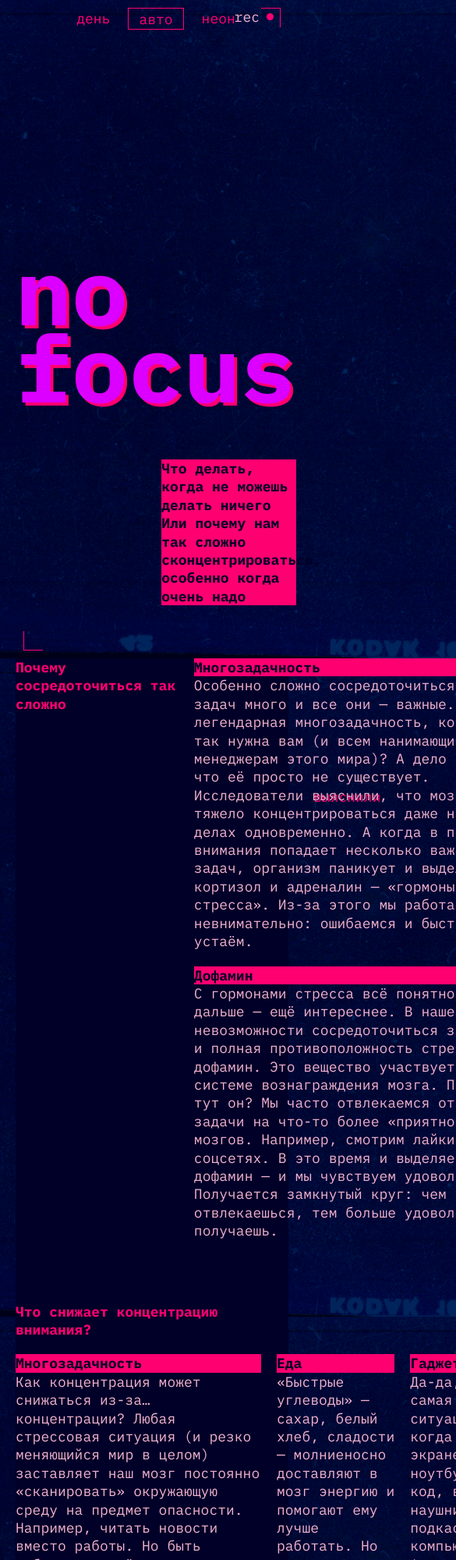
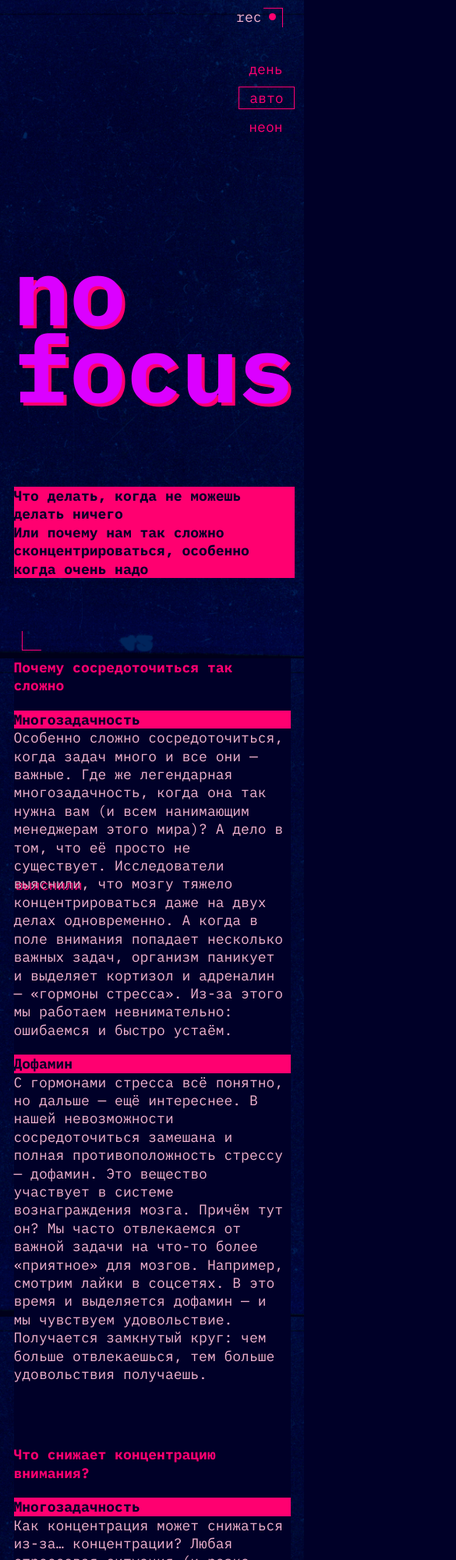
Before and after one commit to ledneev/slozhno-sosredotochitsya-fd, a plain HTML site: page index.html in a window 390 px wide. Shown: the top 2000 px of the page at 78% size, 585 px wide, since content can reach past the window. Drawn offline with Linux system fonts and the light colour scheme.

Commit message:
media query

```diff
--- a/index.html
+++ b/index.html
@@ -11,7 +11,8 @@
     <link rel="stylesheet" href="./styles/style.css" />
     <link rel="stylesheet" href="./styles/dark.css" />
     <link rel="stylesheet" href="./styles/light.css" />
-    <link rel="stylesheet" href="./styles/ui_kit.css">
+    <link rel="stylesheet" href="./styles/ui_kit.css" />
+    <link rel="stylesheet" href="./styles/media.css" />
     <title>Сложно сосредоточиться</title>
     <script src="./scripts/script.js"></script>
   </head>
@@ -54,9 +55,7 @@
       <section class="content">
         <div class="content-block">
           <div class="content-title">
-            <p class="content-title-text">
-              Почему сосредоточиться так сложно
-            </p>
+            <p class="content-title-text">Почему сосредоточиться так сложно</p>
           </div>
           <article class="content-article">
             <p class="content-article-text title-decor">Многозадачность</p>
@@ -64,11 +63,16 @@
               Особенно сложно сосредоточиться, когда задач много и все они —
               важные. Где же легендарная многозадачность, когда она так нужна
               вам (и всем нанимающим менеджерам этого мира)? А дело в том, что
-              её просто не существует. Исследователи <a href="https://pmc.ncbi.nlm.nih.gov/articles/PMC7075496/" class="text-link">выяснили</a>, что мозгу тяжело
-              концентрироваться даже на двух делах одновременно. А когда в поле
-              внимания попадает несколько важных задач, организм паникует и
-              выделяет кортизол и адреналин — «гормоны стресса». Из-за этого мы
-              работаем невнимательно: ошибаемся и быстро устаём.
+              её просто не существует. Исследователи
+              <a
+                href="https://pmc.ncbi.nlm.nih.gov/articles/PMC7075496/"
+                class="text-link"
+                >выяснили</a
+              >, что мозгу тяжело концентрироваться даже на двух делах
+              одновременно. А когда в поле внимания попадает несколько важных
+              задач, организм паникует и выделяет кортизол и адреналин —
+              «гормоны стресса». Из-за этого мы работаем невнимательно:
+              ошибаемся и быстро устаём.
             </p>
           </article>
           <article class="content-article">
@@ -86,9 +90,7 @@
           </article>
         </div>
         <div class="content__horizontal">
-          <p class="content-title-text">
-            Что снижает концентрацию внимания?
-          </p>
+          <p class="content-title-text">Что снижает концентрацию внимания?</p>
           <article class="horizontal-article">
             <p class="content-article-text title-decor">Многозадачность</p>
             <p class="content-text">
@@ -135,7 +137,9 @@
             <p class="content-article-text title-decor">
               5 простых (на самом деле не очень) советов
             </p>
-            <p class="content-article-text title-decor">Представьте небо и облака</p>
+            <p class="content-article-text title-decor">
+              Представьте небо и облака
+            </p>
             <p class="content-text">
               Или листья в ручье. Тут дело в лёгкой медитации, которая помогает
               успокоиться. Ведь часто именно тревожные мысли о сложных задачах
@@ -160,12 +164,15 @@
             <p class="content-article-text title-decor">Прогуляйтесь</p>
             <p class="content-text">
               Или даже пробегитесь. Лучше найти парк или лес: один эксперимент
-              <a href="https://www.sciencedirect.com/science/article/abs/pii/S0272494415000328" class="text-link">показал</a>, что созерцание природы повышает концентрацию, в то время
-              как после просмотра городских пейзажей она наоборот понижается.
-              Можно совместить прогулку с физическими упражнениями или бегом —
-              так в мозг поступит ещё больше кислорода и он будет лучше
-              работать. Но и простая двадцатиминутная прогулка — тоже отличный
-              вариант.
+              <a
+                href="https://www.sciencedirect.com/science/article/abs/pii/S0272494415000328"
+                class="text-link"
+                >показал</a
+              >, что созерцание природы повышает концентрацию, в то время как
+              после просмотра городских пейзажей она наоборот понижается. Можно
+              совместить прогулку с физическими упражнениями или бегом — так в
+              мозг поступит ещё больше кислорода и он будет лучше работать. Но и
+              простая двадцатиминутная прогулка — тоже отличный вариант.
             </p>
           </article>
           <article class="content-article">
@@ -196,35 +203,40 @@
               class="gallery-image"
               src="./images/ice-cream.png"
               alt="Изображение мороженого"
-           loading="lazy">
+              loading="lazy"
+            />
           </figure>
           <figure class="gallery-item">
             <img
               class="gallery-image"
               src="./images/street.png"
               alt="Изображение улицы"
-           loading="lazy">
+              loading="lazy"
+            />
           </figure>
           <figure class="gallery-item">
             <img
               class="gallery-image"
               src="./images/books.png"
               alt="Изображение стопки книг"
-           loading="lazy">
+              loading="lazy"
+            />
           </figure>
           <figure class="gallery-item">
             <img
               class="gallery-image"
               src="./images/sunset.png"
               alt="Изображение заката"
-           loading="lazy">
+              loading="lazy"
+            />
           </figure>
           <figure class="gallery-item">
             <img
               class="gallery-image"
               src="./images/tape.png"
               alt="Изображение касеты"
-           loading="lazy">
+              loading="lazy"
+            />
           </figure>
         </div>
       </section>
--- /dev/null
+++ b/styles/media.css
@@ -0,0 +1,63 @@
+@media (width <=800px) {
+  .content__horizontal {
+    display: flex;
+    flex-direction: column;
+  }
+  .header-theme-menu-list {
+    flex-direction: column;
+    justify-self: end;
+    margin-block: 192px;
+  }
+}
+
+@media (width <=400px) {
+  .page {
+    inline-size: 375px;
+  }
+
+  .header {
+    grid-template-columns: 1fr;
+    grid-template-rows: 1fr min-content 1fr;
+    margin-inline: 10px;
+  }
+
+  .main {
+    margin-inline: 10px;
+  }
+
+  .header-theme-menu-list {
+    flex-direction: column;
+    justify-self: end;
+    margin-block: 75px;
+  }
+
+  .header-paragraph {
+    --header-paragraph-size: 100%;
+  }
+
+  .content {
+    display: grid;
+    grid-template-columns: 1fr;
+    grid-template-rows: auto;
+  }
+
+  .content-block {
+    grid-template-columns: 1fr;
+    grid-auto-rows: auto;
+  }
+
+  .content-article {
+    grid-column: 1;
+  }
+
+  .gallery {
+    grid-template-columns: 1fr;
+    grid-template-areas:
+      "sunset"
+      "ice-cream"
+      "tape"
+      "books"
+      "street";
+    gap: 10px;
+  }
+}
--- a/styles/style.css
+++ b/styles/style.css
@@ -14,15 +14,6 @@ html {
   background-position: center;
   background-size: cover;
   background-attachment: fixed;
-}
-
-.header {
-  margin-inline: 20px;
-  position: relative;
-  display: grid;
-  grid-template-rows: 1fr min-content 1fr;
-  height: 100vh;
-  min-height: 768px;
 }
 
 .decorated-zone::before {
@@ -66,6 +57,15 @@ html {
   block-size: 9px;
 }
 
+.header {
+  position: relative;
+  display: grid;
+  grid-template-rows: 1fr min-content 1fr;
+  height: 100vh;
+  min-height: 768px;
+  margin-inline: 20px;
+}
+
 .header-theme-menu-list {
   display: flex;
   justify-content: center;
@@ -98,8 +98,8 @@ html {
 }
 
 .main {
+  margin-inline: 20px;
   background-color: var(--bg-color);
-  margin-inline: 20px;
 }
 
 .content {
@@ -123,7 +123,7 @@ html {
 .content__horizontal {
   display: grid;
   grid-template-columns: repeat(auto-fit, minmax(315px, 1fr));
-  grid-template-rows: min-content 400px;
+  grid-template-rows: min-content 1fr;
   gap: 20px;
   margin-block-end: 80px;
 }
@@ -197,6 +197,6 @@ html {
   margin-block-start: 60px;
 }
 
-.footer .header-title{
+.footer .header-title {
   text-align: center;
 }
```
Lines whose indentation alone changed are shown as unchanged.
